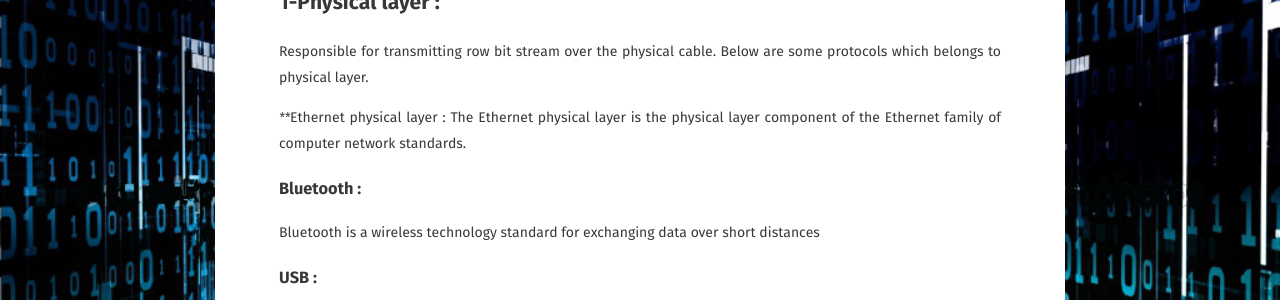
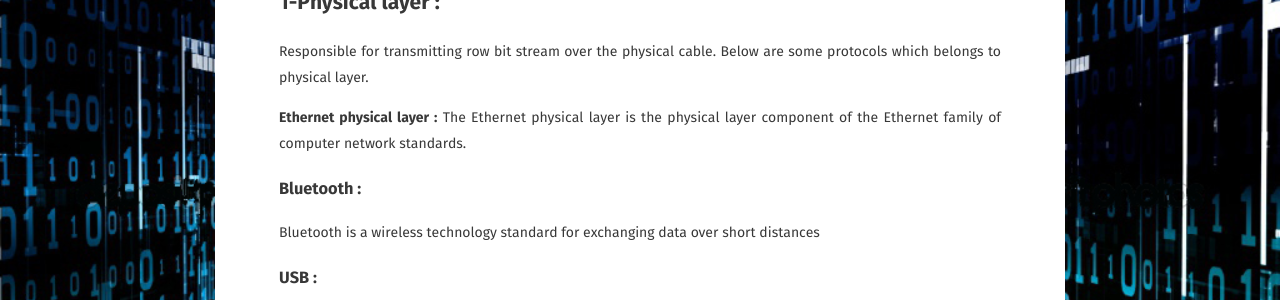
Before and after one commit to raju0x/raju0x.github.io, a Jekyll site: the page built from _posts/2016-07-06-http-basics-part1.md, in a window 1280 px wide and 900 px high, scrolled down 1095 px. Shown: the part 151-451 px from the top of the window. Built offline with Jekyll 4.4.1, drawn with Linux system fonts in a browser that asks for light colours; some web fonts are replaced; comment, search, counter and statistics services are not loaded.

```diff
--- a/_posts/2016-07-06-http-basics-part1.md
+++ b/_posts/2016-07-06-http-basics-part1.md
@@ -20,7 +20,7 @@ In the standard model known as Open Systems Interconnection (OSI), there are one
 
 Responsible for transmitting row bit stream over the physical cable. Below are some protocols which belongs to physical layer.
 
-****Ethernet physical layer : The Ethernet physical layer is the physical layer component of the Ethernet family of computer network standards.
+**Ethernet physical layer :** The Ethernet physical layer is the physical layer component of the Ethernet family of computer network standards.
 
 ### Bluetooth :
 
```
